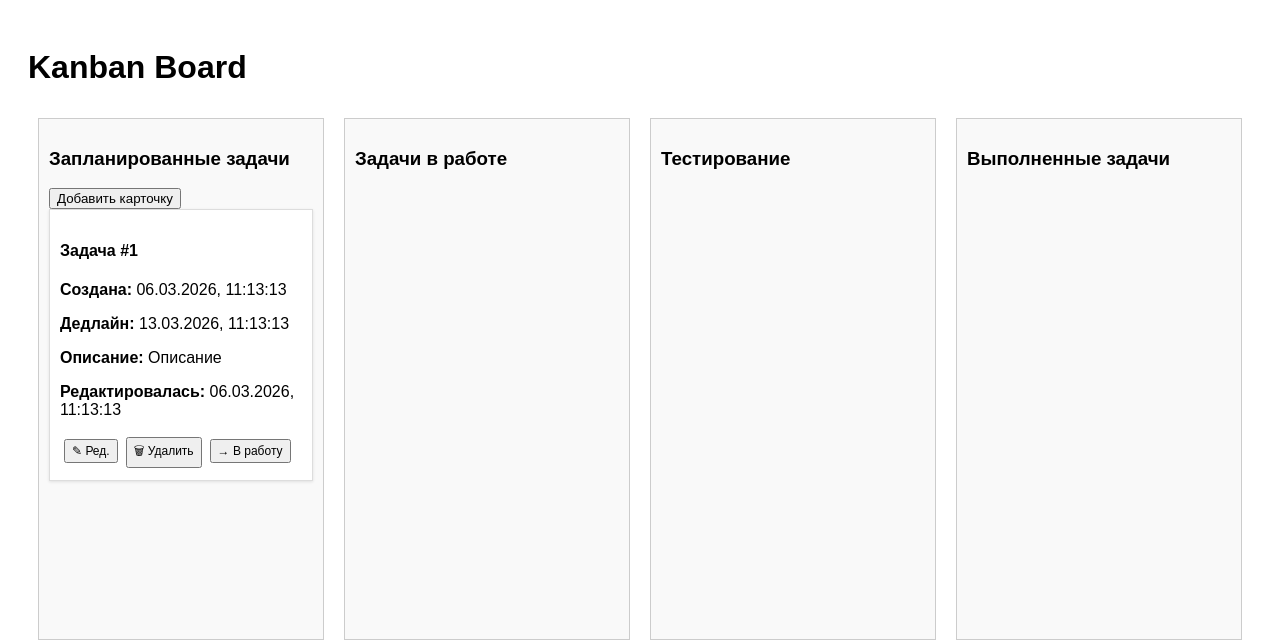
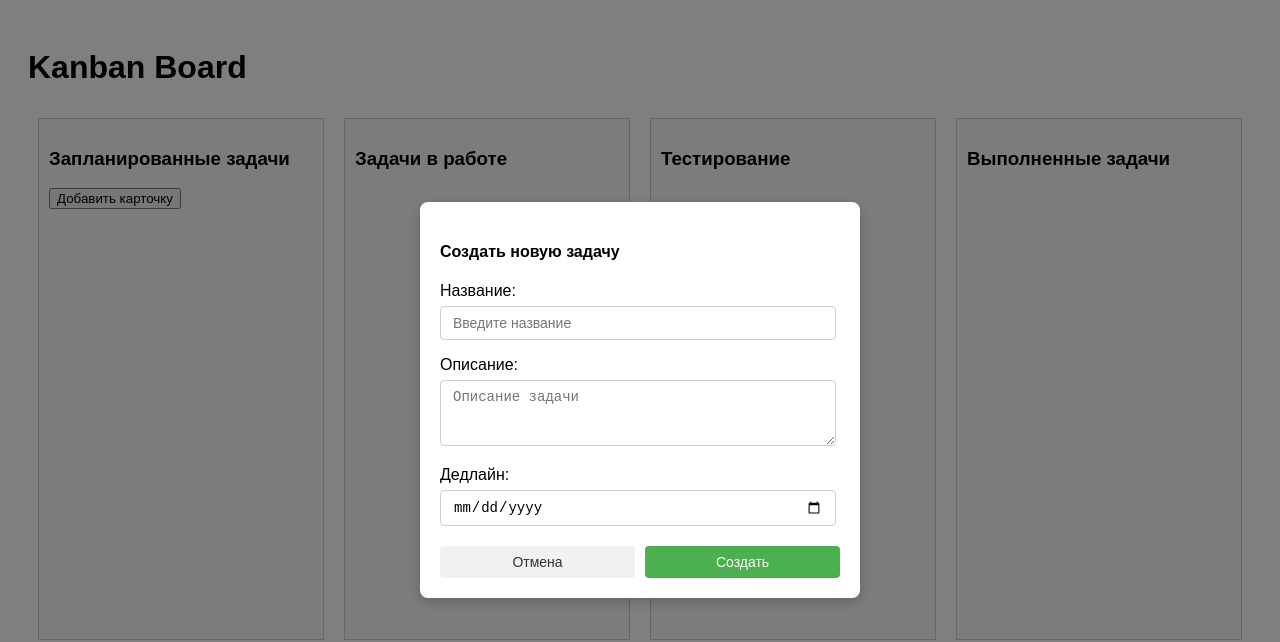
Before and after one commit to kasper-bl/task3, a Vue app: page / in a window 1280 px wide. Both pictures are taken after a click on the button "Добавить карточку". Shown: the top 642 px of the page. Built offline with nearby package versions, Linux system fonts and the light colour scheme.

Commit message:
add function add card

```diff
--- a/src/components/Column.vue
+++ b/src/components/Column.vue
@@ -1,7 +1,32 @@
 <template>
   <div class="column">
     <h3>{{ column.title }}</h3>
-    <button v-if="canCreate" @click="addCard">Добавить карточку</button>
+    <button v-if="canCreate" @click="showModal = true">Добавить карточку</button>
+
+    <!-- Модальное окно -->
+    <div v-if="showModal" class="modal-overlay" @click.self="closeModal">
+      <div class="modal-content" @click.stop>
+        <h4>Создать новую задачу</h4>
+        <div class="form-group">
+          <label>Название:</label>
+          <input v-model="newCard.title" type="text" placeholder="Введите название" required />
+        </div>
+        <div class="form-group">
+          <label>Описание:</label>
+          <textarea v-model="newCard.description" rows="3" placeholder="Описание задачи"></textarea>
+        </div>
+        <div class="form-group">
+          <label>Дедлайн:</label>
+          <input v-model="newCard.deadline" type="date" required />
+        </div>
+
+        <div class="modal-actions">
+          <button @click="closeModal">Отмена</button>
+          <button class="btn-primary" @click="createCard">Создать</button>
+        </div>
+      </div>
+    </div>
+
     <div class="cards">
       <Card
         v-for="card in column.cards"
@@ -19,7 +44,7 @@
 </template>
 
 <script setup>
-import { defineProps, defineEmits } from 'vue';  // ✅ Вот так правильно
+import { defineProps, defineEmits, ref } from 'vue';
 import Card from './Card.vue';
 
 const props = defineProps({
@@ -32,19 +57,55 @@ const props = defineProps({
 
 const emit = defineEmits(['moveCard', 'editCard', 'deleteCard']);
 
-function addCard() {
+// Состояние модалки
+const showModal = ref(false);
+
+// Данные новой карточки
+const newCard = ref({
+  title: '',
+  description: '',
+  deadline: '' // будет заполнено в формате YYYY-MM-DD
+});
+
+function closeModal() {
+  showModal.value = false;
+  // Сбросим форму
+  newCard.value = { title: '', description: '', deadline: '' };
+}
+
+function createCard() {
+  const { title, description, deadline } = newCard.value;
+
+  if (!title.trim()) {
+    alert('Название обязательно!');
+    return;
+  }
+  if (!deadline) {
+    alert('Укажите дедлайн!');
+    return;
+  }
+
+  // Преобразуем дату в ISO (для localStorage и сравнения)
+  const deadlineDate = new Date(deadline);
+  if (isNaN(deadlineDate.getTime())) {
+    alert('Неверный формат даты. Выберите дату из календаря.');
+    return;
+  }
+
   const now = new Date().toISOString();
-  const newCard = {
+  const card = {
     id: props.boardData.nextCardId++,
     createdAt: now,
-    title: `Задача #${props.boardData.nextCardId - 1}`,
-    description: 'Описание',
-    deadline: new Date(Date.now() + 7 * 24 * 60 * 60 * 1000).toISOString(),
+    title,
+    description,
+    deadline: deadlineDate.toISOString(),
     lastEditedAt: now,
     status: null,
     returnReason: null
   };
-  props.column.cards.push(newCard);
+
+  props.column.cards.push(card);
+  closeModal();
 }
 
 function onMoveToColumn({ card, targetIndex }) {
@@ -61,4 +122,79 @@ function onMoveToColumn({ card, targetIndex }) {
   background-color: #f9f9f9;
   min-height: 500px;
 }
+
+/* Модальное окно */
+.modal-overlay {
+  position: fixed;
+  top: 0;
+  left: 0;
+  width: 100%;
+  height: 100%;
+  background: rgba(0, 0, 0, 0.5);
+  display: flex;
+  align-items: center;
+  justify-content: center;
+  z-index: 1000;
+}
+
+.modal-content {
+  background: white;
+  padding: 20px;
+  border-radius: 8px;
+  width: 90%;
+  max-width: 400px;
+  box-shadow: 0 4px 12px rgba(0,0,0,0.2);
+}
+
+.form-group {
+  margin-bottom: 16px;
+}
+
+.form-group label {
+  display: block;
+  margin-bottom: 6px;
+  font-weight: 500;
+}
+
+.form-group input,
+.form-group textarea {
+  width: 370px;
+  padding: 8px 12px;
+  border: 1px solid #ccc;
+  border-radius: 4px;
+  font-size: 14px;
+}
+
+.form-group textarea {
+  resize: vertical;
+}
+
+.modal-actions {
+  display: flex;
+  gap: 10px;
+  margin-top: 20px;
+}
+
+.modal-actions button {
+  flex: 1;
+  padding: 8px;
+  border: none;
+  border-radius: 4px;
+  cursor: pointer;
+  font-size: 14px;
+}
+
+.modal-actions button:first-child {
+  background: #f1f1f1;
+  color: #333;
+}
+
+.btn-primary {
+  background: #4caf50;
+  color: white;
+}
+
+.btn-primary:hover {
+  background: #45a049;
+}
 </style>
```
